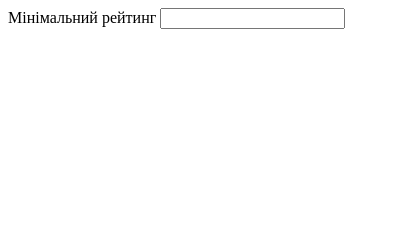
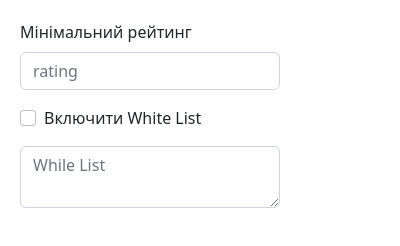
Before and after one commit to alchemycat/Taobao-Chrome-Extension, a browser extension: page popup.html in a window 400 px wide. Drawn offline with nearby package versions, Linux system fonts and the light colour scheme.

Commit message:
добавил немного bootstrap

```diff
--- a/content.js
+++ b/content.js
@@ -30,6 +30,7 @@ window.onload = () => {
     window.addEventListener("message", (event) => {
       if (event.data.type == "FROM_PAGE") {
         data = event.data.formatted;
+        console.log(data);
 
         chrome.storage.local.set({ data });
 
@@ -76,6 +77,7 @@ window.onload = () => {
           console.log(`Такого елементу немає у массиві`);
         }
         const shopcard = data[auctionIndex].shopcard;
+        const userId = data[auctionIndex].userId;
 
         const result = filter(shopcard, mrg, [
           "delivery",
--- a/popup.css
+++ b/popup.css
@@ -0,0 +1,4 @@
+.popup {
+  padding: 20px;
+  width: 300px;
+}
--- a/popup.html
+++ b/popup.html
@@ -2,15 +2,48 @@
 <html>
   <head>
     <meta charset="utf-8" />
+    <!-- CSS only -->
+    <link
+      href="https://cdn.jsdelivr.net/npm/bootstrap@5.2.0-beta1/dist/css/bootstrap.min.css"
+      rel="stylesheet"
+      integrity="sha384-0evHe/X+R7YkIZDRvuzKMRqM+OrBnVFBL6DOitfPri4tjfHxaWutUpFmBp4vmVor"
+      crossorigin="anonymous"
+    />
     <link rel="stylesheet" type="text/css" href="popup.css" />
     <script src="popup.js"></script>
     <title>Taobao</title>
   </head>
   <body class="popup">
     <div class="settings">
-      <div class="settings__field">
-        <label for="mrg">Мінімальний рейтинг</label>
-        <input type="text" id="mrg" />
+      <div class="settings__field rating">
+        <div class="mb-3">
+          <label for="mrg" class="form-label">Мінімальний рейтинг</label>
+          <input
+            type="text"
+            class="form-control"
+            id="mrg"
+            placeholder="rating"
+          />
+        </div>
+      </div>
+      <div class="settings__field wl">
+        <div class="mb-3 form-check">
+          <input
+            type="checkbox"
+            class="form-check-input"
+            id="whitelist_checkbox"
+          />
+          <label class="form-check-label" for="whitelist_checkbox"
+            >Включити White List</label
+          >
+        </div>
+        <div class="input-group">
+          <textarea
+            class="form-control"
+            aria-label="With textarea"
+            placeholder="While List"
+          ></textarea>
+        </div>
       </div>
     </div>
   </body>
```
